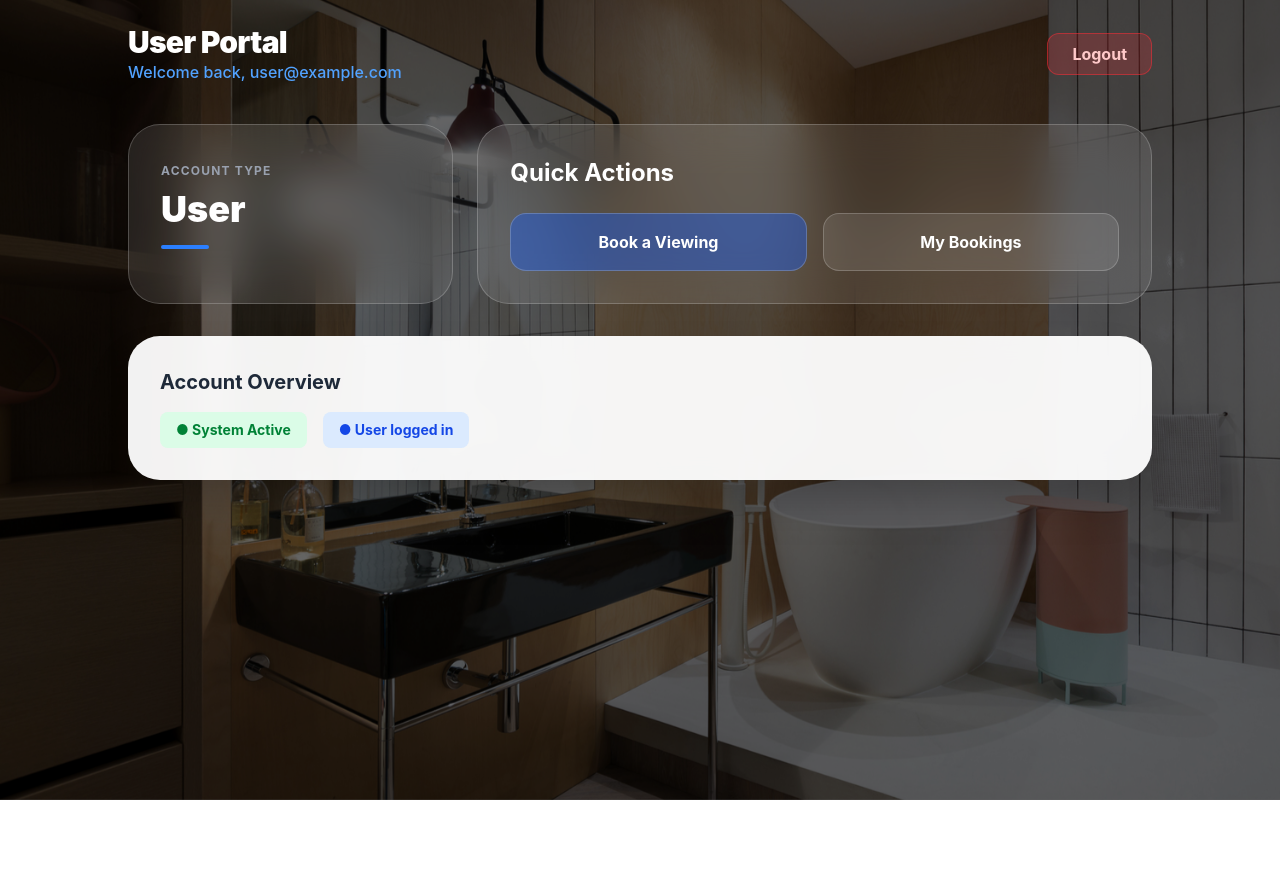
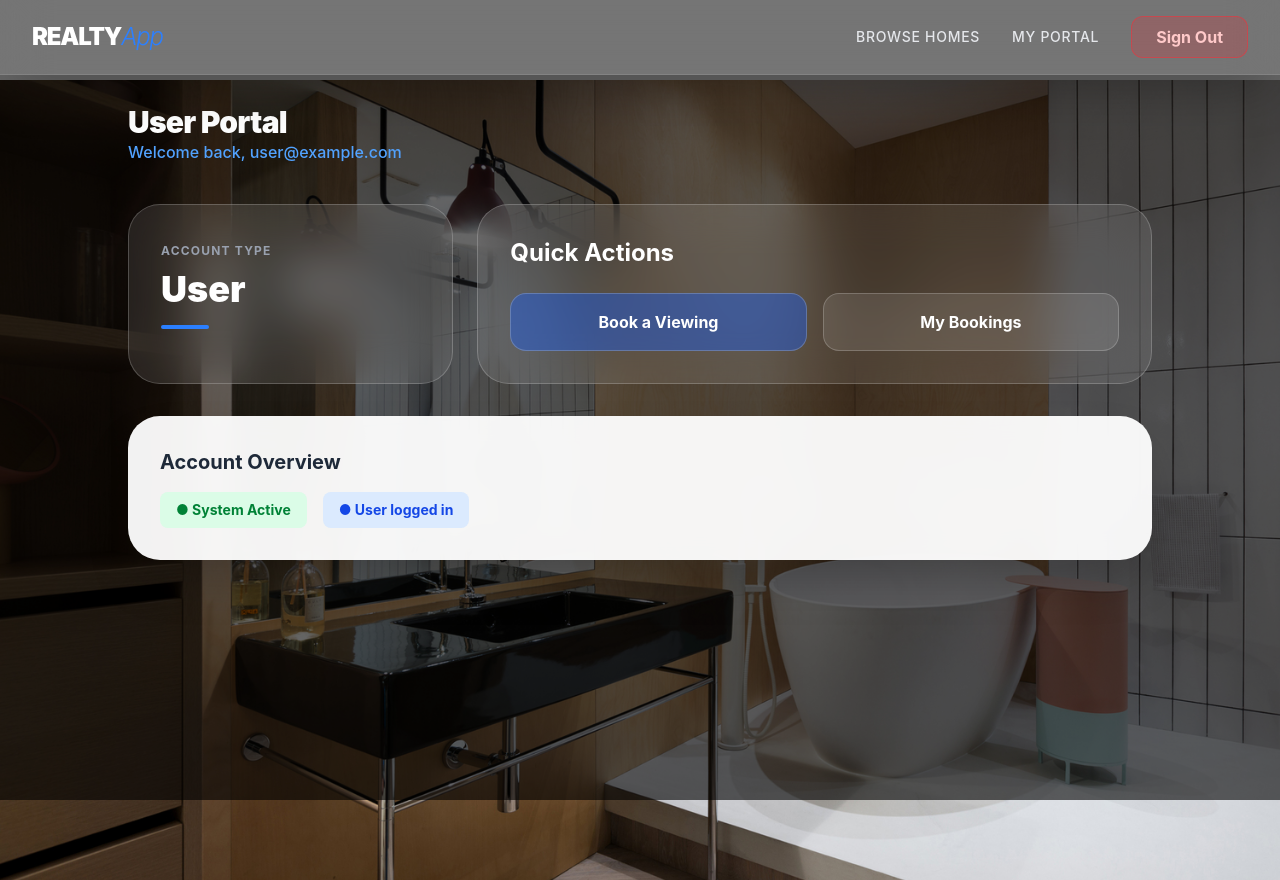
Before and after one commit to david-komora17/Frontend-Real-Estate, a React (Vite) app: page /dashboard in a window 1280 px wide. Before the commit the page ends 800 px from the top, so only its background shows below. Built offline with nearby package versions, Linux system fonts and the light colour scheme; no server answers; the database is empty; sample sign-in values are in the browser's storage.

Commit message:
incorporate a navbar with a logout button.

```diff
--- a/src/App.jsx
+++ b/src/App.jsx
@@ -9,11 +9,14 @@ import LoginForm from "./components/LoginForm";
 import BookingCalendar from "./components/BookingCalendar";
 import PropertyList from "./components/PropertyList";
 import Dashboard from "./pages/Dashboard";
+import Navbar from "./components/Navbar";
 
 
 function App() {
   return (
     <AuthProvider>
+        <Navbar/>
+          <main className="pt-20">
             <Routes>
               {/* Public Routes */}
                 <Route path="/" element= {<Home/>}/>
@@ -34,6 +37,7 @@ function App() {
                 <Route path="/listings" element= {<ManageListings/>}/>
               </Route>
             </Routes>
+          </main>
     </AuthProvider>
   )
 }
--- /dev/null
+++ b/src/components/Navbar.jsx
@@ -0,0 +1,73 @@
+import React from 'react';
+import { Link, useNavigate } from 'react-router-dom';
+import { useSelector, useDispatch } from 'react-redux';
+import { auth } from '../firebase/config';
+import { signOut } from 'firebase/auth';
+import { logout } from '../store/authSlice.js';
+
+function Navbar() {
+    const { user, role } = useSelector((state) => state.auth);
+    const navigate = useNavigate();
+    const dispatch = useDispatch();
+
+    const handleLogout = async () => {
+        try {
+            await signOut(auth);
+            dispatch(logout());
+            navigate('/login');
+        } catch (error) {
+            console.error("Logout failed", error);
+        }
+    };
+
+    return (
+        <nav className="fixed top-0 w-full z-50 bg-white/10 backdrop-blur-xl border-b border-white/10 px-8 py-4 shadow-2xl">
+            <div className="max-w-7xl mx-auto flex justify-between items-center">
+
+                {/* Brand / Logo */}
+                <Link to="/" className="text-2xl font-black text-white tracking-tighter hover:opacity-80 transition">
+                    REALTY<span className="text-blue-500 font-light italic">App</span>
+                </Link>
+
+                {/* Navigation Menu */}
+                <div className="flex items-center space-x-8">
+                    {/* Public Link */}
+                    <Link to="/properties" className="text-gray-200 hover:text-white font-medium transition text-sm uppercase tracking-wider">
+                        Browse Homes
+                    </Link>
+
+                    {/* Authenticated Links */}
+                    {user ? (
+                        <>
+                            <Link to="/dashboard" className="text-gray-200 hover:text-white font-medium transition text-sm uppercase tracking-wider">
+                                My Portal
+                            </Link>
+
+                            {/* Logic: Only David/Admin sees "Manage" */}
+                            {role === 'admin' && (
+                                <Link to="/listings" className="text-purple-300 hover:text-purple-100 font-bold transition text-sm uppercase tracking-wider">
+                                    Manage Listings
+                                </Link>
+                            )}
+
+                            {/* Logout Action */}
+                            <button
+                                onClick={handleLogout}
+                                className="bg-red-500/20 border border-red-500/50 px-6 py-2 rounded-xl text-red-200 font-bold hover:bg-red-500/40 transition"
+                            >
+                                Sign Out
+                            </button>
+                        </>
+                    ) : (
+                        /* Logged Out Link */
+                        <Link to="/login" className="bg-blue-600 text-white px-6 py-2 rounded-full font-bold hover:bg-blue-700 transition shadow-lg text-sm">
+                            Agent Login
+                        </Link>
+                    )}
+                </div>
+            </div>
+        </nav>
+    );
+}
+
+export default Navbar;
--- a/src/context/AuthContext.jsx
+++ b/src/context/AuthContext.jsx
@@ -3,7 +3,7 @@ import { onAuthStateChanged } from 'firebase/auth';
 import {doc, getDoc} from 'firebase/firestore';
 import {useDispatch} from 'react-redux';
 import {auth, db} from '../firebase/config';
-import {setAuth, clearAuth} from '../store/authSlice';
+import {setAuth, logout} from '../store/authSlice.js';
 
 const AuthContext = createContext();
 
@@ -19,7 +19,7 @@ export const AuthProvider = ({ children }) => {
                     role: userData?.role || 'user'
                 }));
             } else {
-                dispatch(clearAuth());
+                dispatch(logout());
             }
         });
 
--- a/src/pages/Dashboard.jsx
+++ b/src/pages/Dashboard.jsx
@@ -25,9 +25,7 @@ function Dashboard() {
                         <h1 className="text-3xl font-black tracking-tight">User Portal</h1>
                         <p className="text-blue-400 font-medium">Welcome back, {user?.email}</p>
                     </div>
-                    <button onClick={handleLogout} className="bg-red-500/20 border border-red-500/50 px-6 py-2 rounded-xl text-red-200 font-bold hover:bg-red-500/40 transition">
-                        Logout
-                    </button>
+
                 </div>
 
                 <div className="grid grid-cols-1 md:grid-cols-3 gap-6">
--- a/src/pages/ManageListings.jsx
+++ b/src/pages/ManageListings.jsx
@@ -42,7 +42,7 @@ const ManageListings = () => {
             console.error("Gemini AI Error:", error);
             alert("AI generation failed. Check your API key or network.");
         } finally {
-            setAiLoading(false); // Hide the loading indicator
+            setAiLoading(false);
         }
     };
 
--- a/src/store/authSlice.jsx
+++ b/src/store/authSlice.js
@@ -14,7 +14,7 @@ const authSlice = createSlice({
             state.role = action.payload.role;
             state.loading = false;
         },
-        clearAuth: (state) => {
+        logout: (state) => {
             state.user = null;
             state.role = null;
             state.loading = false;
@@ -25,5 +25,5 @@ const authSlice = createSlice({
     },
 });
 
-export const {setAuth, clearAuth, setLoading} = authSlice.actions;
+export const {setAuth, logout, setLoading} = authSlice.actions;
 export default authSlice.reducer;
--- a/src/store/store.js
+++ b/src/store/store.js
@@ -1,5 +1,5 @@
 import { configureStore } from "@reduxjs/toolkit";
-import authReducer from './authSlice';
+import authReducer from './authSlice.js';
 
 export const store = configureStore({
     reducer : {
```
Lines whose indentation alone changed are shown as unchanged.
